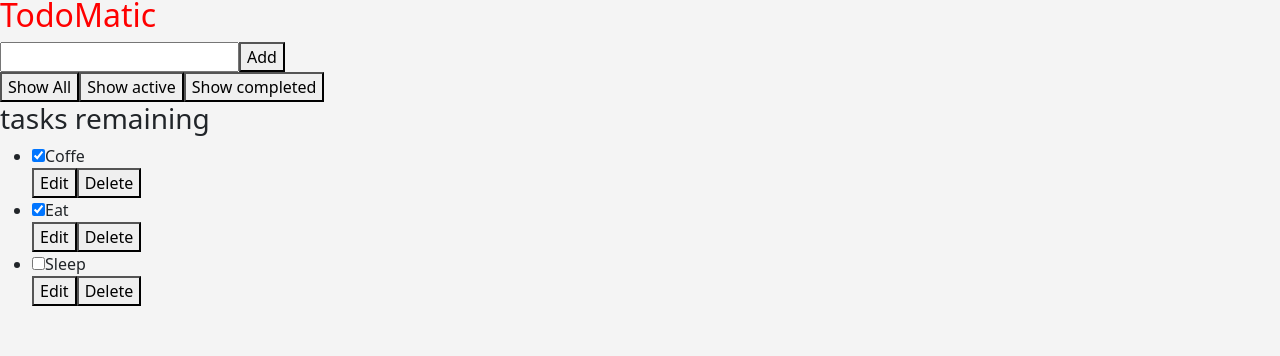
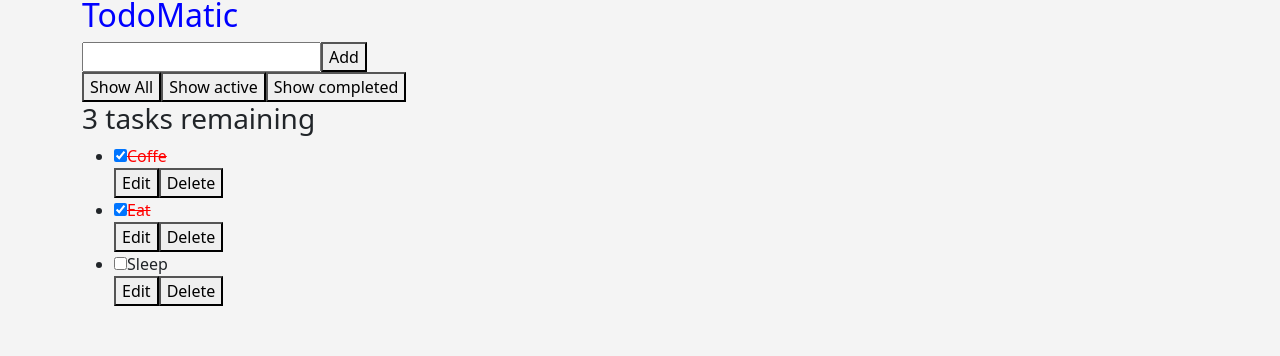
Before and after one commit to AnatoliiLazurko/react-app, a React (Create React App) app: page / in a window 1280 px wide. Shown: the part 4-360 px from the top of the page. Built offline with nearby package versions, Linux system fonts and the light colour scheme.

Commit message:
state events

```diff
--- a/package.json
+++ b/package.json
@@ -6,9 +6,11 @@
     "@testing-library/jest-dom": "^5.16.5",
     "@testing-library/react": "^13.4.0",
     "@testing-library/user-event": "^13.5.0",
+    "classnames": "^2.3.2",
     "react": "^18.2.0",
     "react-dom": "^18.2.0",
     "react-scripts": "5.0.1",
+    "uuid": "^9.0.0",
     "web-vitals": "^2.1.4"
   },
   "scripts": {
--- a/src/App.js
+++ b/src/App.js
@@ -1,3 +1,4 @@
+import Counter from "./components/Counter/Counter";
 import Films from "./components/Films/Films";
 import ToDo from "./components/ToDo/ToDo";
 import './index.css';
@@ -7,6 +8,7 @@ function App() {
     <>
       <ToDo />
       <Films />
+      <Counter />
     </>
   );
 }
--- /dev/null
+++ b/src/components/Counter/Counter.jsx
@@ -0,0 +1,24 @@
+import React, { useState } from 'react';
+
+const Counter = () => {
+
+    const [count, setCount] = useState(0);
+
+    const decrement = () => {
+        setCount(count - 1);
+    }
+
+    const increment = () => {
+       setCount(count + 1);
+    }
+
+    return (
+        <div>
+            <button onClick={()=>{ decrement() }}>-</button>
+            <span>{count}</span>
+            <button onClick={()=>{ increment() }}>+</button>
+        </div>
+    );
+}
+
+export default Counter;
--- a/src/components/Films/FilmItems.jsx
+++ b/src/components/Films/FilmItems.jsx
@@ -7,7 +7,7 @@ const FilmItems = ({ data }) => {
         <div>
             <div className='row'>
                 {data.map((item) => (
-                    <FilmInfo item={item} />
+                    <FilmInfo item={item} key={item.id} />
                 ))}
             </div>
         </div>
--- a/src/components/ToDo/AddToDo.jsx
+++ b/src/components/ToDo/AddToDo.jsx
@@ -1,15 +1,25 @@
-import React from 'react';
+import React, { useState } from 'react';
 
-const AddToDo = () => {
+const AddToDo = ({ addTask }) => {
+
+    const [name, setName] = useState('');
 
     const submitHandler = (e) => {
         e.preventDefault();
+        if (name.trim().length) {
+            addTask(name);
+            setName('');
+        }
     };
+
+    const handleChange = (e) => {
+        setName(e.target.value);
+    }
 
     return (
         <div>
             <form onSubmit={submitHandler}>
-                <input type="text" />
+                <input type="text" value={name} onChange={handleChange}/>
                 <button>Add</button>
             </form>
         </div>
--- a/src/components/ToDo/ToDo.jsx
+++ b/src/components/ToDo/ToDo.jsx
@@ -1,23 +1,62 @@
-import React from 'react';
+import React, { useState } from 'react';
 import AddToDo from './AddToDo';
 import FilterToDo from './FilterToDo';
 import ToDoItem from './ToDoItem';
 import { toDoItems } from './toDoItems';
+import { v4 as uuidv4 } from 'uuid';
 import './style.css';
 
 
 const ToDo = () => {
+    const [taskList, setTaskList] = useState(toDoItems);
+
+    const addTask = (name) => {
+
+        let newTask = ({
+            id: uuidv4(),
+            name: name,
+            completed: false
+        });
+
+        setTaskList([...taskList, newTask]);
+    }
+
+    const toggleTaskCompleted = (id) => {
+        const updatedTasks = taskList.map(task => {
+            if (task.id === id) {
+                return {...task, completed: !task.completed}
+            }
+            return task;
+        });
+
+        setTaskList(updatedTasks);
+    }
+
+    const deleteTask = (id) => {
+
+        setTaskList(taskList.filter(task => task.id !== id));
+    }
+
+    const tasksWord = taskList.length === 1 ? 'task' : 'tasks';
+    const taskHeading = `${taskList.length} ${tasksWord}`
+
     return (
-        <div>
+        <div className='container'>
             <h2 className="title">TodoMatic</h2>
 
-            <AddToDo />
+            <AddToDo addTask={addTask} />
             <FilterToDo />
 
             <div>
-                <h3> tasks remaining</h3>
+                <h3>{taskHeading} remaining</h3>
                 <ul>
-                    {toDoItems.map(task => <ToDoItem name={task.name} completed={task.completed} key={task.id} />)}
+                    {taskList.map((task) => (
+                        <ToDoItem
+                            task={task}
+                            toggleTaskCompleted={toggleTaskCompleted}
+                            deleteTask={deleteTask}
+                            key={task.id} />
+                    ))}
                 </ul>
             </div>
         </div>
--- a/src/components/ToDo/ToDoItem.jsx
+++ b/src/components/ToDo/ToDoItem.jsx
@@ -1,13 +1,14 @@
 import React from 'react';
+import classNames from 'classnames';
 
-const ToDoItem = ({name, completed}) => {
+const ToDoItem = ({task, toggleTaskCompleted, deleteTask}) => {
     return (
         <li>
-            <input type="checkbox" defaultChecked={completed} />
-            {name}
+            <input type="checkbox" defaultChecked={task.completed} onChange={() => {toggleTaskCompleted(task.id)}}/>
+            <span className={classNames({complete: task.completed})}>{task.name}</span>
             <div>
                 <button>Edit</button>
-                <button>Delete</button>
+                <button onClick={() => {deleteTask(task.id)}}>Delete</button>
             </div>
         </li>
     );
--- a/src/components/ToDo/style.css
+++ b/src/components/ToDo/style.css
@@ -1,3 +1,8 @@
 .title {
+    color: blue;
+}
+
+.complete {
+    text-decoration: line-through;
     color: red;
 }
```
Also changed, not shown: 1 other file (tests, documents, lock files or other folders).
